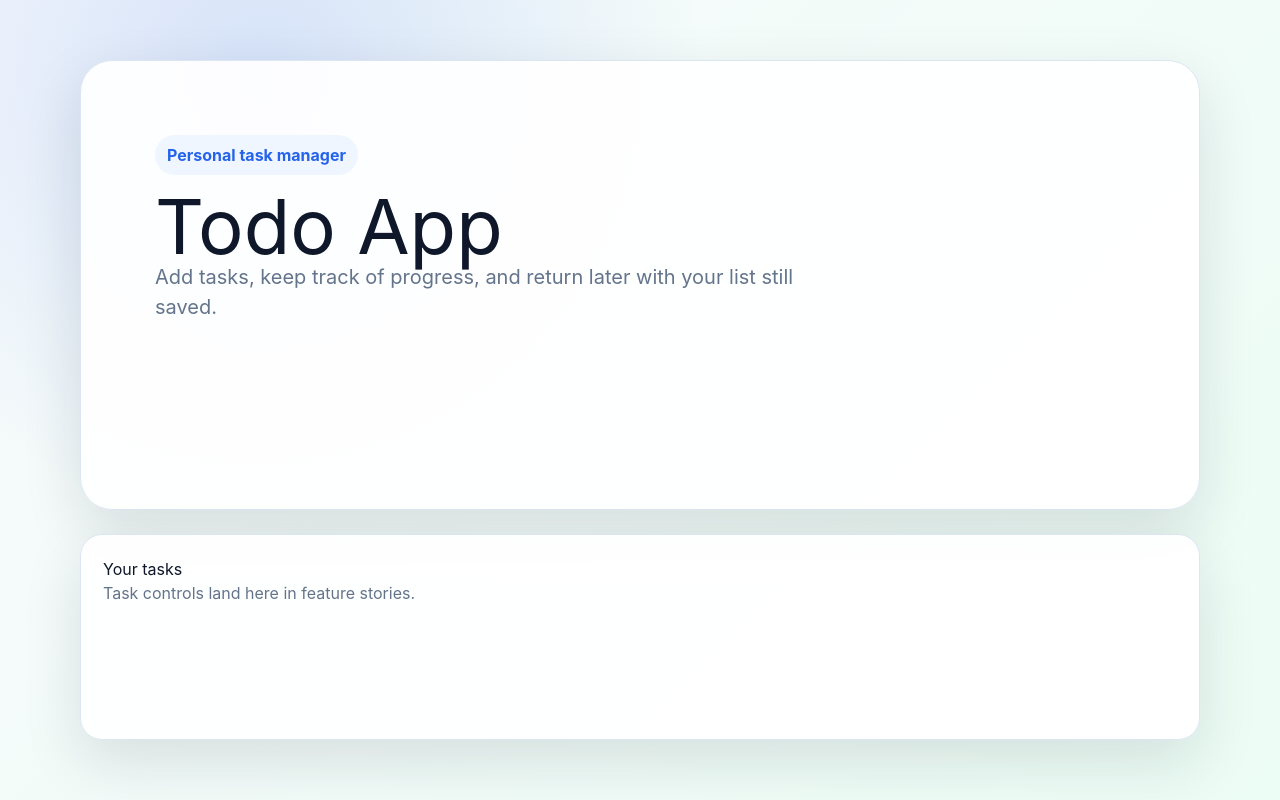
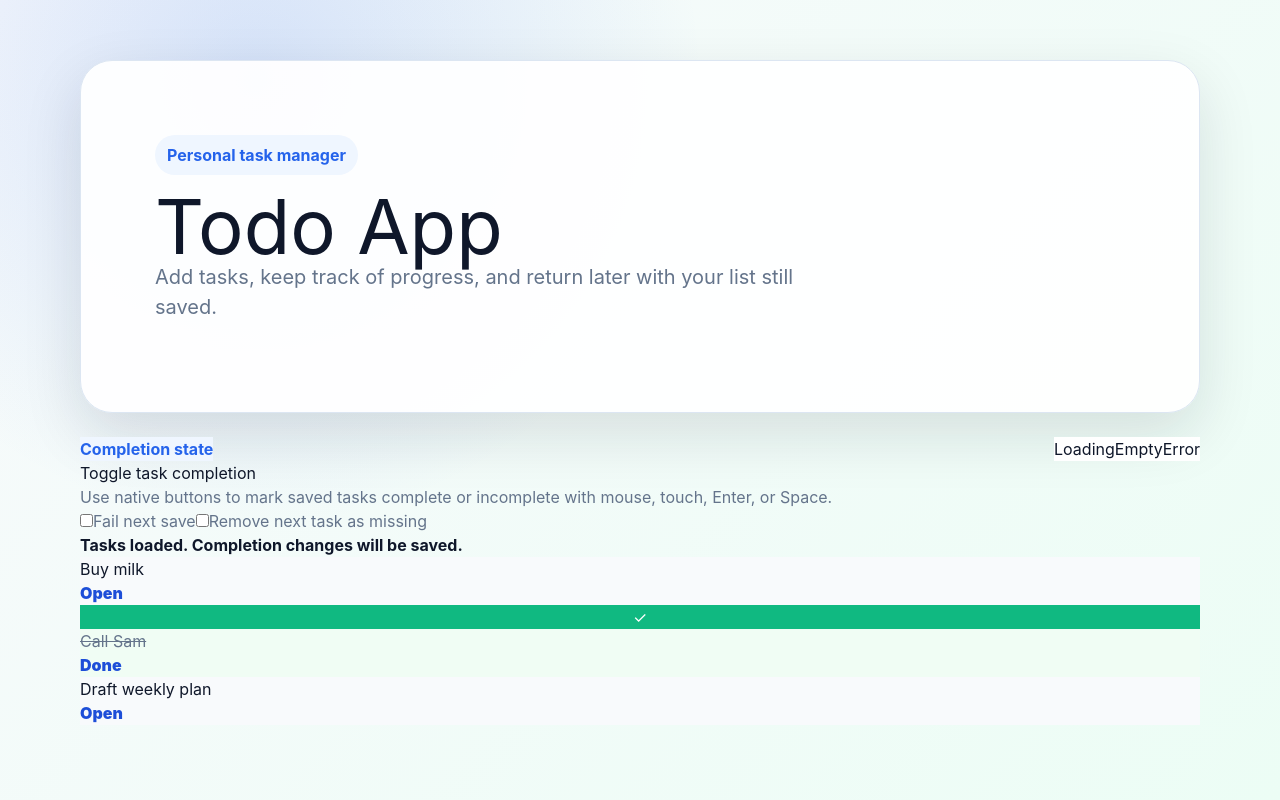
Before and after one commit to ThanhNV121097/project-5a3a6970, a Next.js app in the folder code/frontend/: page / in a window 1280 px wide. Built offline with nearby package versions, Linux system fonts and the light colour scheme.

Commit message:
Mount toggle completion UI

```diff
--- a/code/frontend/app/page.tsx
+++ b/code/frontend/app/page.tsx
@@ -1,3 +1,5 @@
+import { ToggleTaskCompletion } from '../components/ToggleTaskCompletion';
+
 export default function Page() {
   return (
     <main className="shell">
@@ -6,10 +8,7 @@ export default function Page() {
         <h1 id="page-title">Todo App</h1>
         <p className="lede">Add tasks, keep track of progress, and return later with your list still saved.</p>
       </section>
-      <section className="panel" aria-labelledby="tasks-title">
-        <h2 id="tasks-title">Your tasks</h2>
-        <p className="muted">Task controls land here in feature stories.</p>
-      </section>
+      <ToggleTaskCompletion />
     </main>
   );
 }
```
